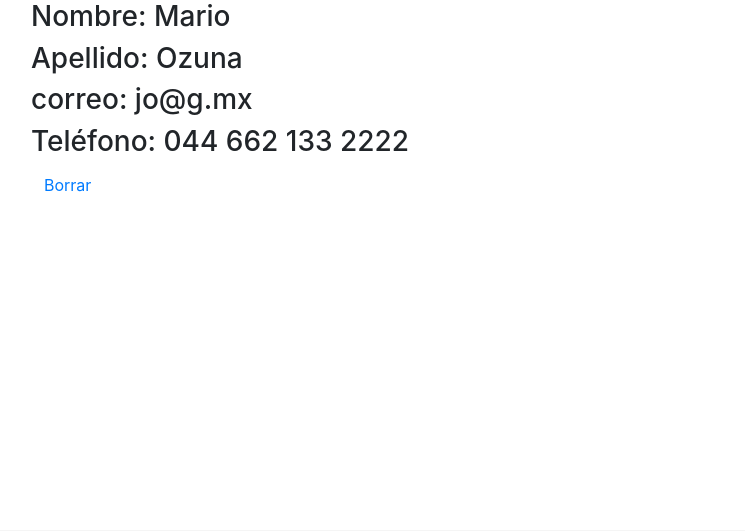
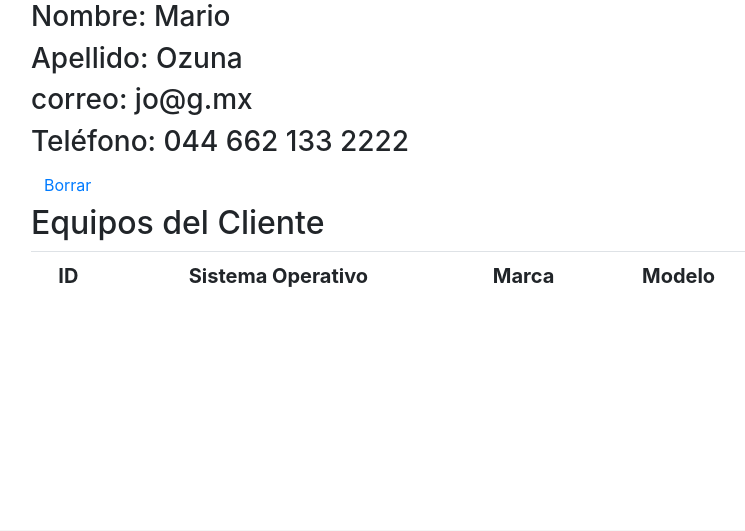
Before and after one commit to xDidier901/REPARAPP, a Django app: page /cliente/3/ in a window 1280 px wide. Shown: the part 210-741 px from the top of the page, without its empty margins (54-799 px from the left). Run offline with Django 3.2, Linux system fonts and the light colour scheme; data comes from the database, SQL or seed files in the repository; lists and menus that the app fills with data are empty; some libraries are stand-ins or nearby versions.

Commit message:
Se agrego tabla de equipos en detalle cliente

```diff
--- a/reparapp/templates/reparapp/cliente_detail.html
+++ b/reparapp/templates/reparapp/cliente_detail.html
@@ -14,5 +14,24 @@
         <span class="glyphicon glyphicon-remove">Borrar</span>
     </a>
 
+    <h2>Equipos del Cliente</h2>
+    <table class="table table-hover text-center" style="font-size: 20px;">
+        <tr class="text-center">
+            <th class="text-center">ID</th>
+            <th class="text-center">Sistema Operativo</th>
+            <th class="text-center">Marca</th>
+            <th class="text-center">Modelo</th>
+        </tr>
+        {% for equipo in equipos %}
+        <tr>
+            <td>
+                <a href="{% url 'equipo_detail' pk=equipo.pk %}">{{ equipo.pk }}</a>
+            </td>
+            <td>{{equipo.sistema_operativo}}</td>
+            <td>{{ equipo.marca }}</td>
+            <td>{{equipo.modelo}}</td>
+        </tr>
+        {%endfor%}
+    </table>
 </div>
 {% endblock %}
--- a/reparapp/views.py
+++ b/reparapp/views.py
@@ -99,7 +99,8 @@ def cliente_list(request):
 
 def cliente_detail(request, pk):
     cliente = get_object_or_404(Cliente, pk=pk)
-    return render(request, 'reparapp/cliente_detail.html', {'cliente': cliente})
+    equipos = Equipo.objects.filter(cliente_id=pk)
+    return render(request, 'reparapp/cliente_detail.html', {'cliente': cliente, 'equipos': equipos})
 
 def cliente_new(request):
     title = 'Agregar Cliente'
```
